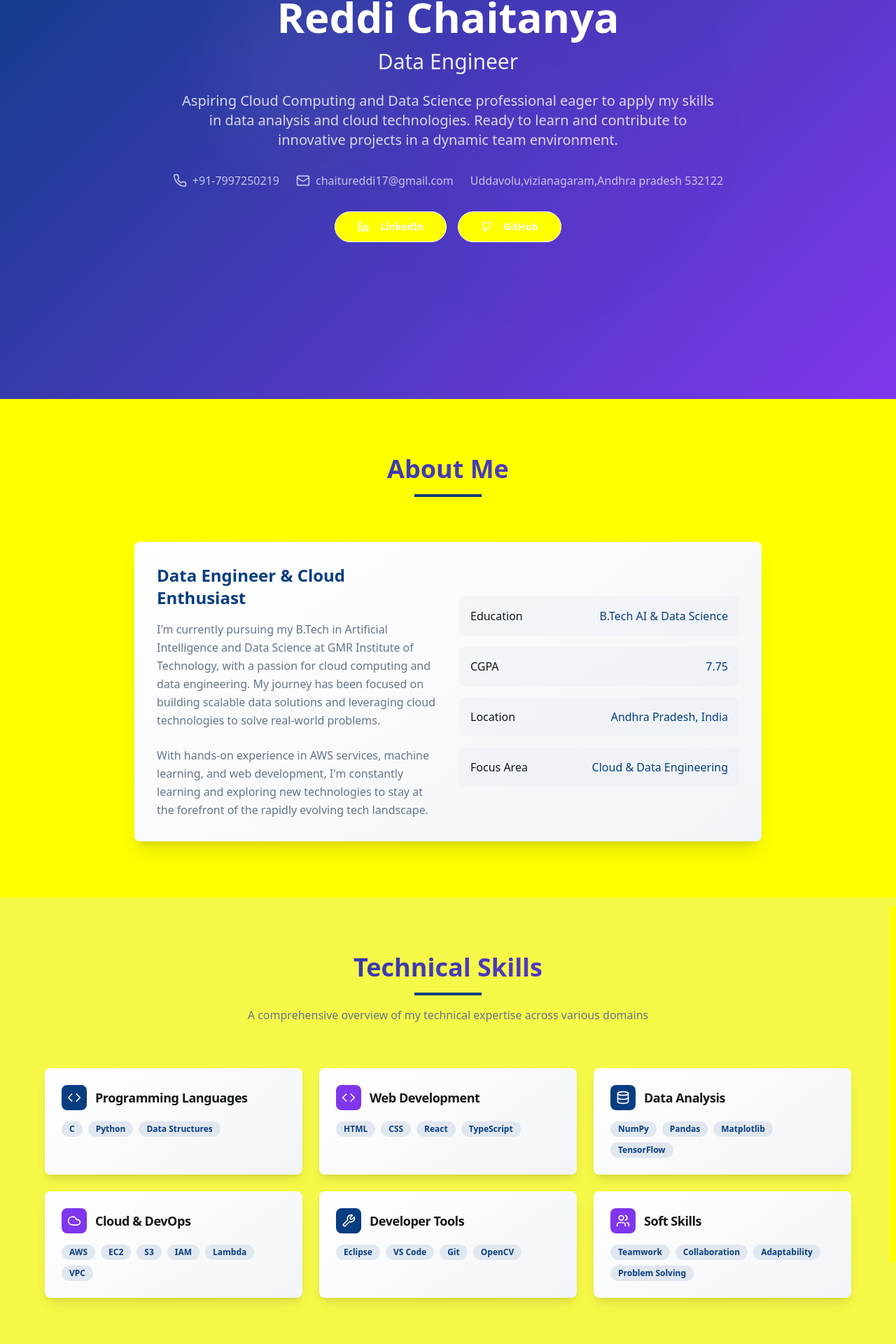
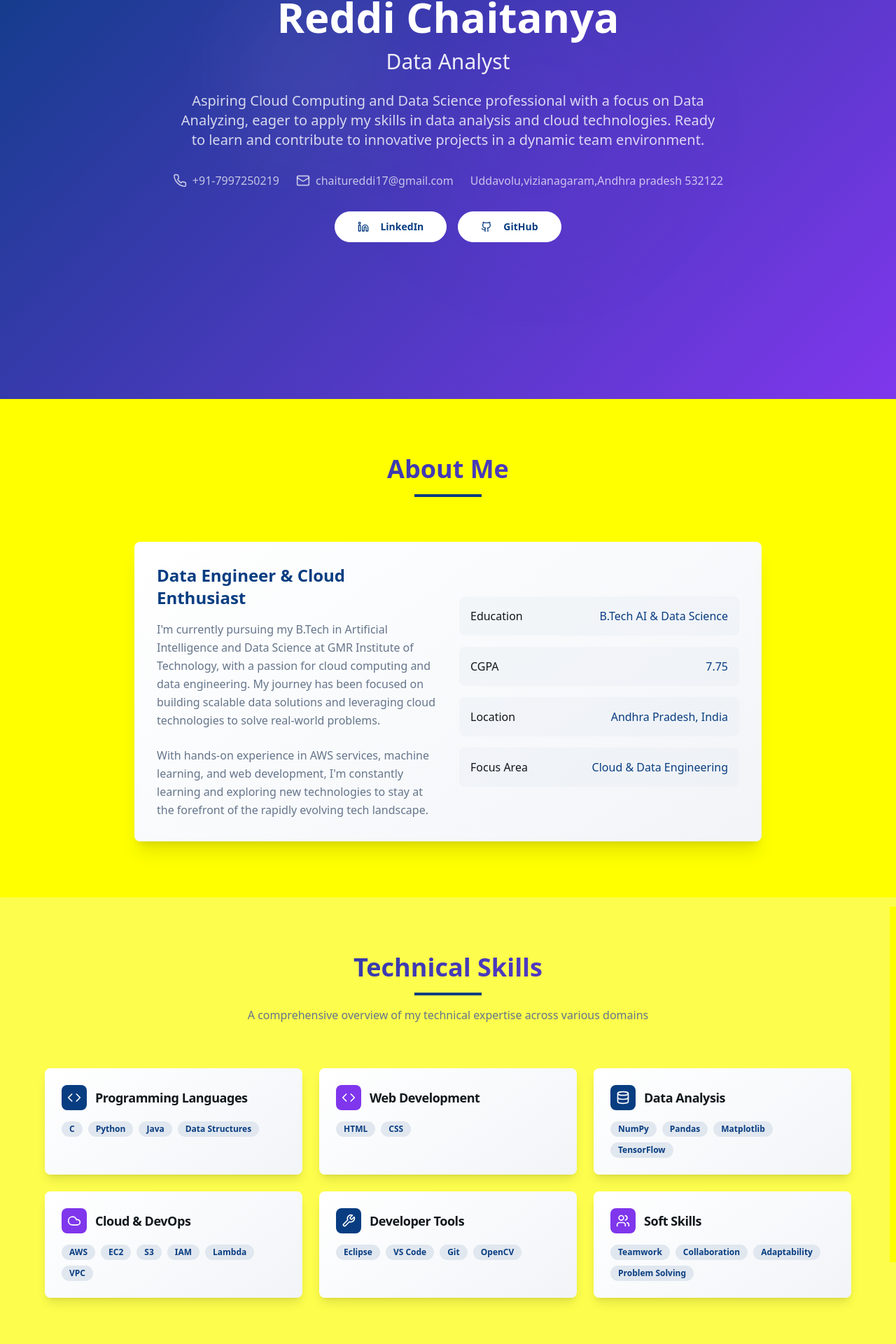
Before and after one commit to Chaitu-Reddi/career-landing-page, a React (Vite) app: page / in a window 1280 px wide. Shown: the part 230-2150 px from the top of the page at 70% size. Built offline with nearby package versions, Linux system fonts and the light colour scheme.

Commit message:
Fix UI and Content
Change LinkedIn and GitHub button styles, adjust background color, update job title and focus area, add Java to programming languages, and remove React and TypeScript.

```diff
--- a/src/components/Portfolio/Header.tsx
+++ b/src/components/Portfolio/Header.tsx
@@ -18,11 +18,11 @@ const Header = () => {
         </h1>
 
         <h2 className="text-3xl font-light mb-6 text-white/90 animate-fade-in delay-300">
-          Data Engineer
+          Data Analyst
         </h2>
 
         <p className="text-xl text-white/80 max-w-3xl mx-auto mb-8 animate-fade-in delay-500">
-          Aspiring Cloud Computing and Data Science professional eager to apply my skills in data analysis and cloud technologies.
+          Aspiring Cloud Computing and Data Science professional with a focus on Data Analyzing, eager to apply my skills in data analysis and cloud technologies.
           Ready to learn and contribute to innovative projects in a dynamic team environment.
         </p>
 
@@ -46,7 +46,7 @@ const Header = () => {
           <Button
             variant="outline"
             size="lg"
-            className="border-white text-white hover:bg-white hover:text-primary font-semibold px-8 py-3 rounded-full"
+            className="bg-white text-primary border-white hover:bg-white/90 font-semibold px-8 py-3 rounded-full"
             onClick={() => window.open('https://www.linkedin.com/in/chaitu-reddi-1ab75b289/', '_blank')}
           >
             <Linkedin className="w-5 h-5 mr-2" />
@@ -56,7 +56,7 @@ const Header = () => {
           <Button
             variant="outline"
             size="lg"
-            className="border-white text-white hover:bg-white hover:text-primary font-semibold px-8 py-3 rounded-full"
+            className="bg-white text-primary border-white hover:bg-white/90 font-semibold px-8 py-3 rounded-full"
             onClick={() => window.open('https://github.com/Chaitu-Reddi', '_blank')}
           >
             <Github className="w-5 h-5 mr-2" />
--- a/src/components/Portfolio/Skills.tsx
+++ b/src/components/Portfolio/Skills.tsx
@@ -7,13 +7,13 @@ const Skills = () => {
     {
       title: "Programming Languages",
       icon: Code,
-      skills: ["C", "Python", "Data Structures"],
+      skills: ["C", "Python", "Java", "Data Structures"],
       color: "bg-primary"
     },
     {
       title: "Web Development",
       icon: Code,
-      skills: ["HTML", "CSS", "React", "TypeScript"],
+      skills: ["HTML", "CSS"],
       color: "bg-accent"
     },
     {
--- a/src/index.css
+++ b/src/index.css
@@ -23,7 +23,7 @@ All colors MUST be HSL.
     --secondary: 214 32% 91%;
     --secondary-foreground: 214 88% 27%;
 
-    --muted: 214 32% 91%;
+    --muted: 214 32% 97%;
     --muted-foreground: 215 16% 47%;
 
     --accent: 264 83% 57%;
```
